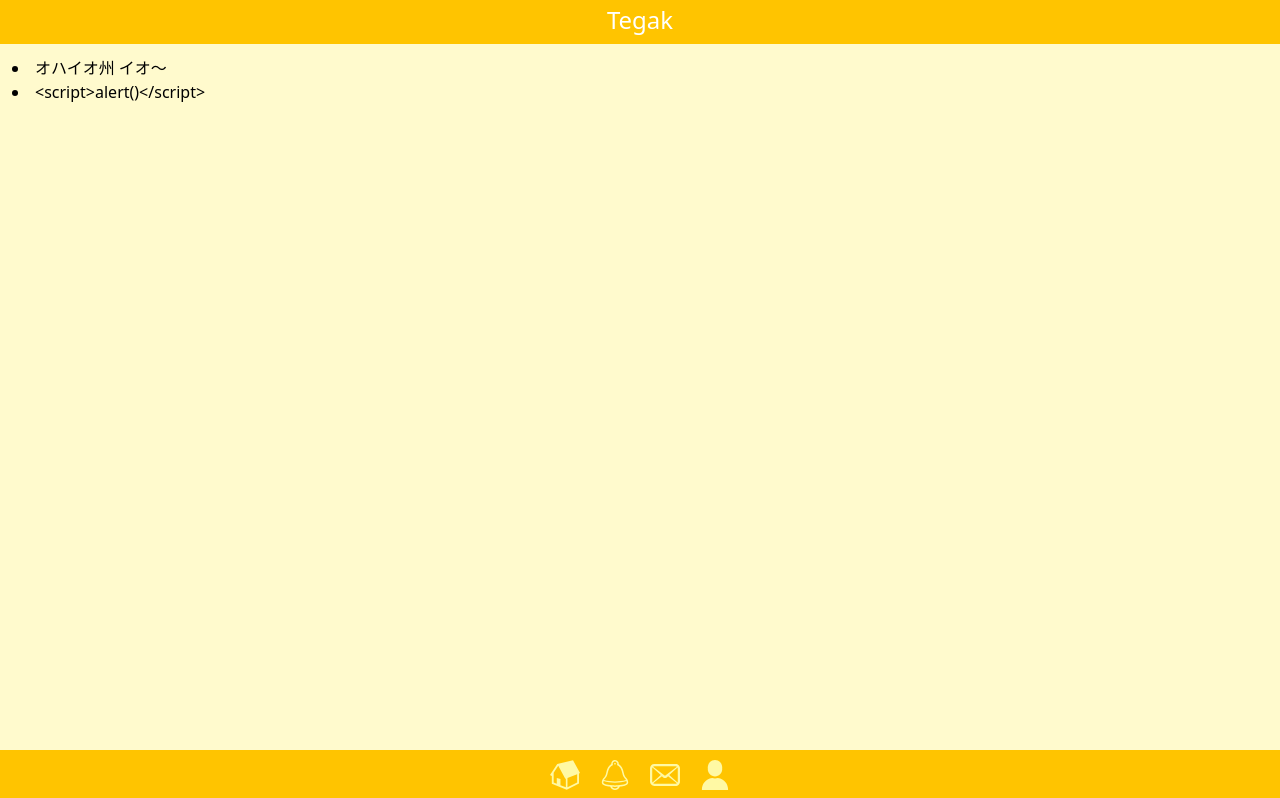
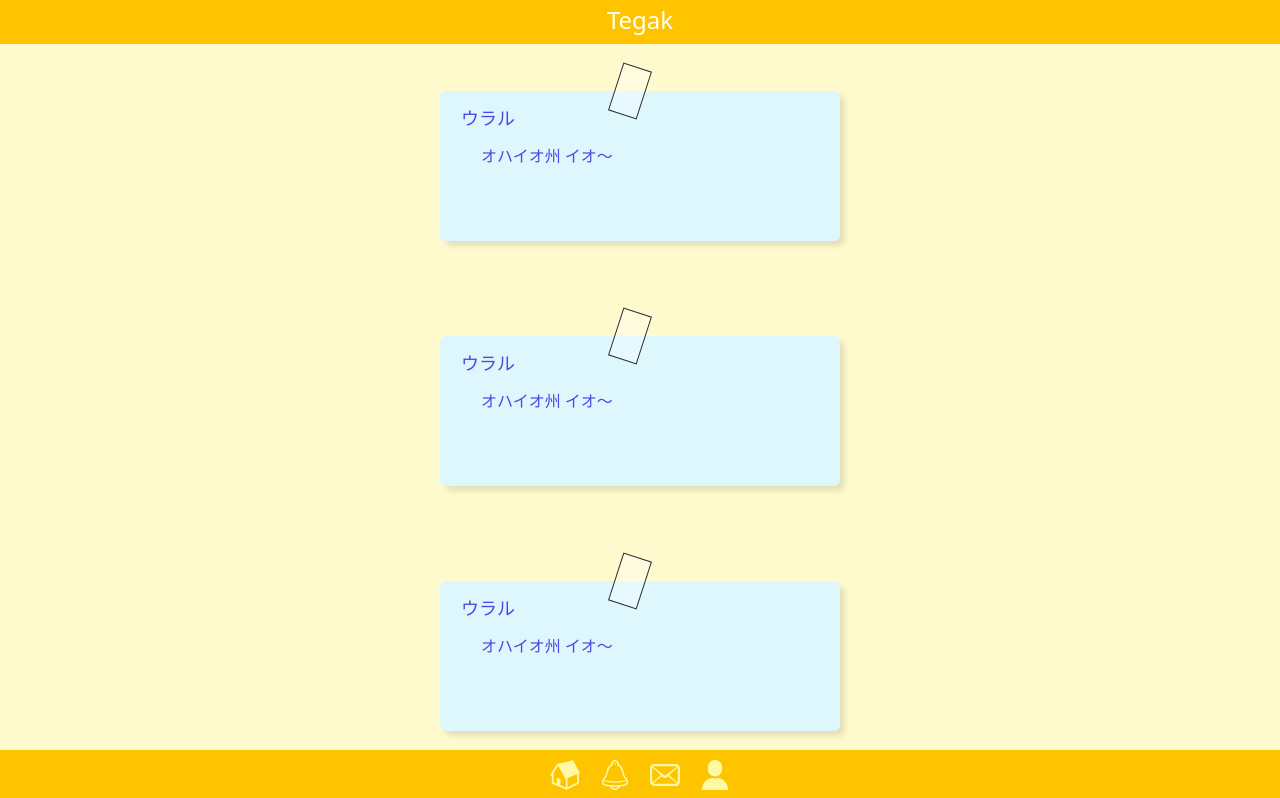
Before and after one commit to namosuke/MyFontSNS, a React (Create React App) app: page / in a window 1280 px wide. Shown: the top 798 px of the page. Built offline with nearby package versions, Linux system fonts and the light colour scheme.

Commit message:
Postのコーディングを行った。

```diff
--- a/public/timeline.json
+++ b/public/timeline.json
@@ -11,6 +11,42 @@
 		},
 		{
 			"user": {
+				"id": 1,
+				"name": "ウラル",
+				"screen_id": "ural"
+			},
+			"id": 10000,
+			"text": "  オハイオ州\nイオ～"
+		},
+		{
+			"user": {
+				"id": 4,
+				"name": "ウラル",
+				"screen_id": "ural"
+			},
+			"id": 10000,
+			"text": "  オハイオ州\nイオ～"
+		},		{
+			"user": {
+				"id": 3,
+				"name": "ウラル",
+				"screen_id": "ural"
+			},
+			"id": 10000,
+			"text": "  オハイオ州\nイオ～"
+		},		{
+			"user": {
+				"id": 5,
+				"name": "ウラル",
+				"screen_id": "ural"
+			},
+			"id": 10000,
+			"text": "  オハイオ州\nイオ～"
+		},
+
+
+		{
+			"user": {
 				"id": 2,
 				"name": "Andy",
 				"screen_id": "sachiko"
@@ -18,5 +54,12 @@
 			"id": 10032,
 			"text": "<script>alert()</script>"
 		}
-	]
+	],
+	"users": [
+		{
+			"id": 1,
+		"name":"andy",
+		"tags": ["a","b"]
+		}
+]
 }
--- a/src/App.js
+++ b/src/App.js
@@ -3,6 +3,7 @@ import homeIcon from './img/home.svg'
 import bellIcon from './img/bell.svg'
 import messageIcon from './img/message.svg'
 import profileIcon from './img/profile.svg'
+import loadIcon from './img/loading.svg'
 import React, { useEffect, useState } from 'react';
 import {
   BrowserRouter as Router,
@@ -113,7 +114,26 @@ function Messages() {
 }
 
 function Profile() {
-  return <>プロフィール</>;
+  const [data, setData] =useState();
+  useEffect(()=>{
+    const getUserData= async () =>{
+      const  response = await axios.get('./timeline.json');
+      console.log(response.data.users);
+      //setData(response.data);
+    }
+    getUserData();
+  },[]);
+  if (!data) return <img src={loadIcon} className={'load-icon'}  alt="読込中" />;
+  return (<>
+  <div className={`
+
+  `}>
+    <img src={loadIcon} className={'profile-icon'}  alt="読込中" />
+    <h2>{data}</h2>
+
+
+  </div>
+  </>);
 }
 
 function Timeline() {
@@ -121,14 +141,47 @@ function Timeline() {
   useEffect(() => {
     const getData = async () => {
       const response = await axios.get('./timeline.json');
+      console.log(response.data.users)
       setData(response.data);
     }
     getData();
   }, []);
-  if (!data) return <>Loading...</>;
+  if (!data) return <img src={loadIcon} className={'load-icon'}  alt="読込中" />;
   return (<>
     {data.posts.map(item => (
-      <li key={item.id}>{item.text}</li>
+        <div className={"ml-3 inline-flex rounded-md box-container"} >
+          <div className={`
+                         items-center
+                         justify-center
+                         px-5
+                         py-3
+                         border
+                         border-transparent
+                         text-base
+                         font-medium
+                         rounded-md
+                         text-indigo-600
+                         hover:bg-indigo-50
+                         post-card
+                         `}>
+            <p className={`
+                          text-lg
+                          name-tag`}>
+              {item.user.name}
+            </p>
+            <p className={`
+                         px-5
+                         py-3` }>
+              {item.text}
+            </p>
+            <div className={`post-bottom`}>
+
+            </div>
+          </div>
+        </div>
+
+
+      //<li key={item.id}>{item.text}</li>
     ))}
   </>);
 }
--- a/src/main.scss
+++ b/src/main.scss
@@ -9,7 +9,10 @@ input[type="button"], input[type="submit"], button, select, summary {
 
 $accent-color:  rgb(255, 196, 0);
 $base-color: lemonchiffon;
-
+$orange:#E48E00;
+$post-blue:#DDF7FD;
+$post-pink:#FDDDFA;
+$post-yellow:#F8FAC4;
 body {
 	background-color: $base-color;
 }
@@ -35,3 +38,48 @@ canvas {
 		margin: 10px;
 	}
 }
+.post-card{
+	background-color: $post-blue;
+	width: 400px;
+	height: 150px;
+	margin: 0 auto;
+	box-shadow: 5px 5px 5px rgba(0,0,0,0.1);
+	p{
+		display: block;
+	}
+}
+.post-card:nth-last-child(2n){
+background-color: $post-blue;
+}
+
+.box-container::after{
+	content:" ";
+	background-color: rgba(255,255,255,0.3);
+	border: solid 1px #282c34;
+	width:30px;
+	height:50px;
+	display: inline-block;
+	position: relative;
+	bottom:175px;
+	left:48%;
+	transform: rotate(18deg);
+}
+.box-container{
+	margin:35px auto 10px;
+	flex-direction: column;
+	width: 100%;
+
+}
+.m3{
+	display: flex;
+}
+.name-tag{
+
+}
+.load-icon{
+	margin:auto 0;
+	width:80%;
+}
+.profile-icon{
+	width:50px;
+}
```
Also changed, not shown: src/App.css (deleted, +0 -38 lines).
